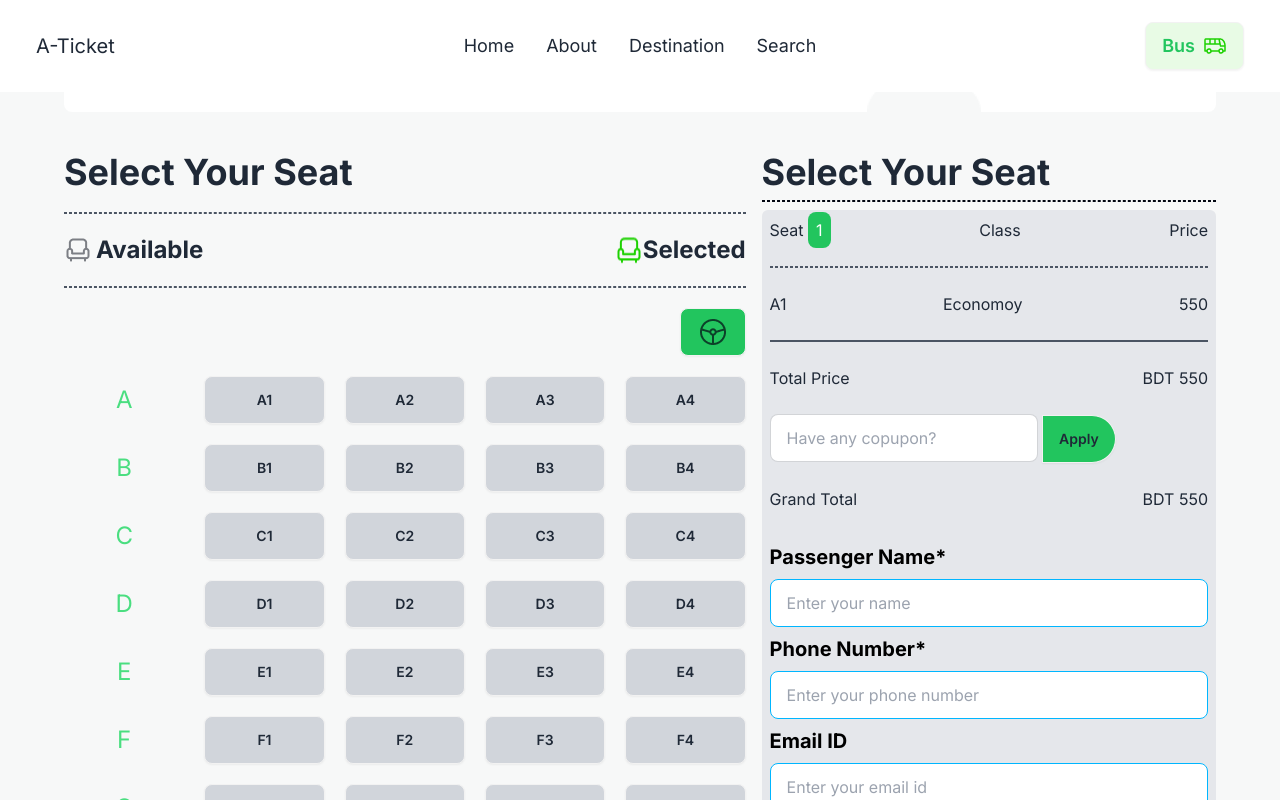
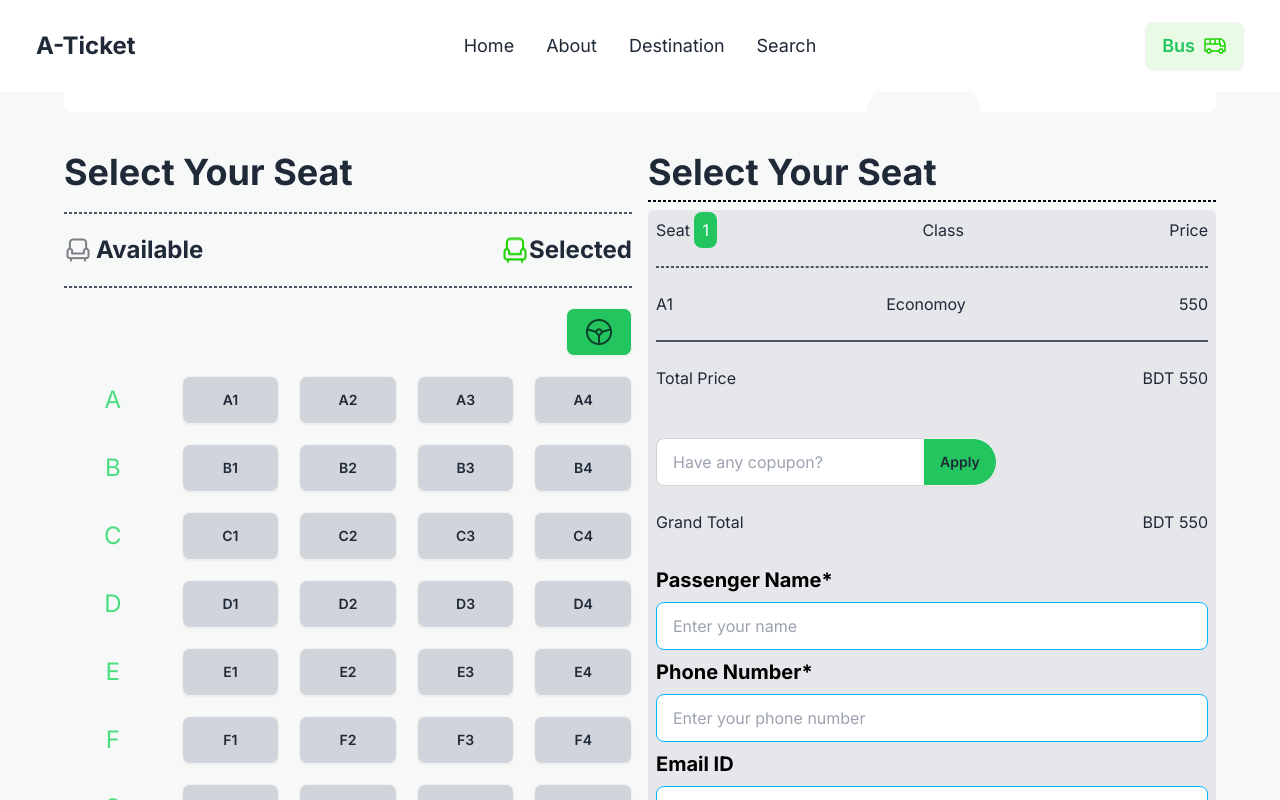
Before and after one commit to Animes101/assignment-5, a plain HTML site: page index.html in a window 1280 px wide. Both pictures are taken after a click on the button "A1". Shown: the part 1652-2452 px from the top of the page. Drawn offline with nearby package versions, Linux system fonts and the light colour scheme.

Commit message:
design coplated

```diff
--- a/index.html
+++ b/index.html
@@ -42,7 +42,7 @@
                   <li><a>Search</a></li>
                 </ul>
               </div>
-              <a class="text-xl cursor-pointer">A-Ticket</a>
+              <a class="text-2xl font-bold  cursor-pointer">A-Ticket</a>
             </div>
             <div class="navbar-center hidden lg:flex">
               <ul class="menu menu-horizontal px-1">
@@ -204,8 +204,8 @@
 
                     <!--seat area-->
 
-                    <div class="flex gap-4">
-                        <div class="w-[40%] lg:w-[60%] space-y-5">
+                    <div class="grid grid-cols-1 lg:grid-cols-2 gap-4">
+                        <div class=" space-y-5">
                             <h3 class="text-4xl font-bold">Select Your Seat</h3>
                             <hr class="border border-gray-600 border-dashed">
                             <div class="flex justify-between">
@@ -294,7 +294,7 @@
                                  <button id="sit-button" class="btn bg-gray-300">J4</button>
                             </div>
                         </div>
-                        <div class="w-[60%] lg:w-[40%] space-y-2">
+                        <div class=" space-y-2">
                             <h3 class="text-4xl font-bold">Select Your Seat</h3>
                             <hr class="border border-gray-950 border-dashed">
                             <div class="space-y-6 bg-gray-200 p-2 rounded-md ">
@@ -313,7 +313,7 @@
                                     <h3>BDT <span id="price">0</span></h3>
                                 </div>
                                 <h3 id="discount"></h3>
-                                <div id="cupon-input" class=" btn-disabled w-full">
+                                <div id="cupon-input" class="join btn-disabled w-full">
                                     <input id="kopupon-field" class="input input-bordered join-item" placeholder="Have any copupon?"/>
                                     <button id="kopupon-btn" class="btn join-item bg-green-500 rounded-r-full">Apply</button>
                                 </div>
@@ -382,8 +382,6 @@
               </div>
       </footer>
 
-
-
     <!--link javascript file-->
     <script src="js/index.js"></script>
 </body>
--- a/js/index.js
+++ b/js/index.js
@@ -12,7 +12,7 @@ for(const seatButton of seatsButtons){
         //button and alert message
 
         if (count >= 4) {
-            alert("You can only select up to 4 seats.");
+            alert("You can buy only 4 tickets");
             return;
         }
 
@@ -20,15 +20,8 @@ for(const seatButton of seatsButtons){
             return;
         }
 
-// seatButton.classList.add('btn-disabled');
-
         //seat seatButton background color
         seatButton.classList.add('bg-[#1DD100]')
-
-
-
-
-
 
         //get site namne and price
         const btnText=this.innerText;
```
